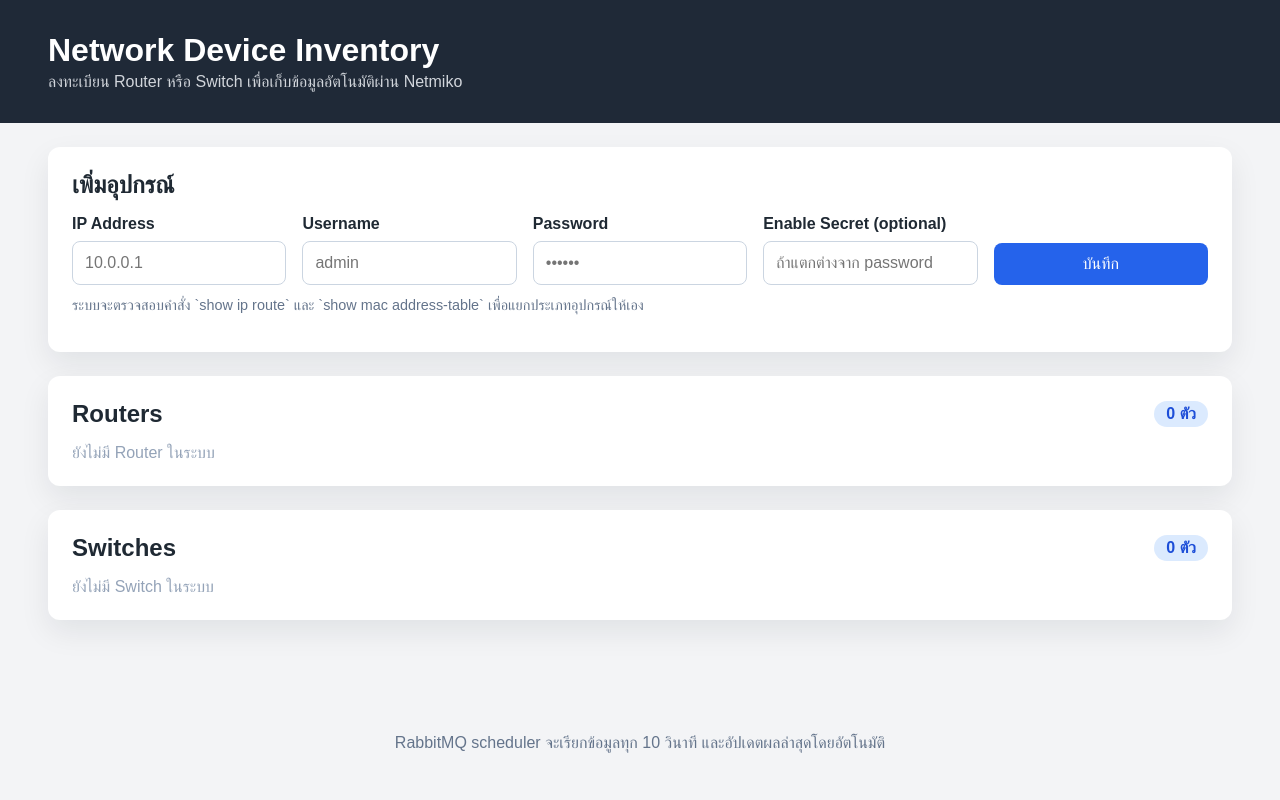
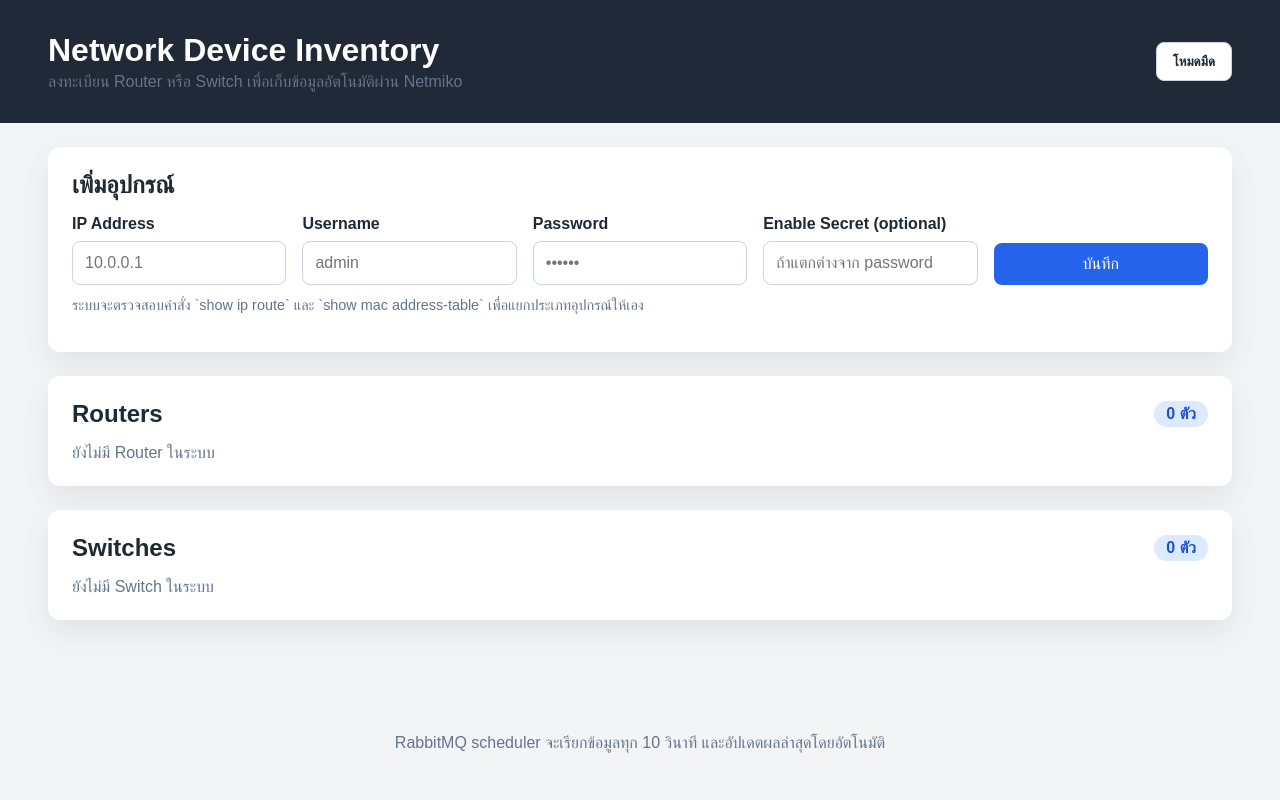
Before and after one commit to chalatphon/ipafianl, a Flask app: page / in a window 1280 px wide. Run offline with Flask 3, Linux system fonts and the light colour scheme; data that the repository does not hold is empty.

Commit message:
Add theme toggle functionality and update templates for dynamic styling

```diff
--- a/web/app.py
+++ b/web/app.py
@@ -6,6 +6,7 @@ from flask import render_template
 from flask import redirect
 from flask import url_for
 from flask import flash
+from flask import session
 from pymongo import MongoClient
 from bson import ObjectId
 from check import get_device_info
@@ -37,11 +38,20 @@ app = Flask(__name__)
 app.config["SECRET_KEY"] = os.environ.get("FLASK_SECRET", "change-me")
 
 
+@app.route("/theme", methods=["POST"])
+def toggle_theme():
+    current = session.get("theme", "light")
+    session["theme"] = "dark" if current == "light" else "light"
+    next_url = request.referrer or url_for("main")
+    return redirect(next_url)
+
+
 @app.route("/")
 def main():
     routers = list(mycol.find())
     switches = list(mysw.find())
-    return render_template("index.html", routers=routers, switches=switches)
+    theme = session.get("theme", "light")
+    return render_template("index.html", routers=routers, switches=switches, theme=theme)
 
 
 @app.route("/add", methods=["POST"])
@@ -104,6 +114,7 @@ def router_detail(ip):
             if name and name.lower().startswith("loopback"):
                 status_map[name] = intf
 
+    theme = session.get("theme", "light")
     return render_template(
         "router.html",
         router_ip=ip,
@@ -112,6 +123,7 @@ def router_detail(ip):
         loopbacks=loopback_records,
         loopback_status=status_map,
         static_routes=static_routes,
+        theme=theme,
     )
 
 
@@ -122,12 +134,14 @@ def switch_detail(ip):
     )
     vlans = list(switch_vlans.find({"switch_ip": ip}))
     vlan_status_map = {entry["interface"]: entry for entry in vlans}
+    theme = session.get("theme", "light")
     return render_template(
         "switch.html",
         switch_ip=ip,
         switch_status=status,
         vlans=vlans,
         vlan_status=vlan_status_map,
+        theme=theme,
     )
 
 
--- a/web/static/style.css
+++ b/web/static/style.css
@@ -2,8 +2,6 @@ body {
     font-family: Arial, sans-serif;
     margin: 0;
     padding: 0;
-    color: #1f2933;
-    background: #f3f4f6;
 }
 
 .page {
@@ -11,11 +9,45 @@ body {
     display: flex;
     flex-direction: column;
     gap: 1.5rem;
+    color: var(--text-color, #1f2933);
+    background: var(--bg-color, #f3f4f6);
+}
+
+.page.light {
+    --bg-color: #f3f4f6;
+    --card-bg: #fff;
+    --text-color: #1f2933;
+    --header-bg: #1f2937;
+    --header-text: #ffffff;
+    --muted-text: #64748b;
+    --border-color: #e2e8f0;
+    --chip-danger: #dc2626;
+    --chip-warning: #f97316;
+    --chip-success: #16a34a;
+    --secondary-bg: #ffffff;
+    --secondary-border: #cbd5e1;
+    --secondary-text: #1f2937;
+}
+
+.page.dark {
+    --bg-color: #111827;
+    --card-bg: #1f2937;
+    --text-color: #e5e7eb;
+    --header-bg: #0f172a;
+    --header-text: #f9fafb;
+    --muted-text: #94a3b8;
+    --border-color: #374151;
+    --chip-danger: #f87171;
+    --chip-warning: #fb923c;
+    --chip-success: #34d399;
+    --secondary-bg: #334155;
+    --secondary-border: #475569;
+    --secondary-text: #e2e8f0;
 }
 
 .header {
-    background: #1f2937;
-    color: #fff;
+    background: var(--header-bg, #1f2937);
+    color: var(--header-text, #ffffff);
     padding: 2rem 3rem;
     display: flex;
     align-items: center;
@@ -29,7 +61,7 @@ body {
 
 .header p {
     margin: 0.25rem 0 0;
-    color: #d1d5db;
+    color: var(--muted-text, #d1d5db);
 }
 
 .alert-stack {
@@ -61,7 +93,7 @@ body {
 .card {
     margin: 0 3rem;
     padding: 1.5rem;
-    background: #fff;
+    background: var(--card-bg, #fff);
     border-radius: 12px;
     box-shadow: 0 12px 30px rgba(15, 23, 42, 0.08);
 }
@@ -151,17 +183,17 @@ body {
     align-items: center;
     gap: 0.25rem;
     padding: 0.65rem 1rem;
-    background: #fff;
-    color: #1f2937;
+    background: var(--secondary-bg, #fff);
+    color: var(--secondary-text, #1f2937);
     border-radius: 8px;
     text-decoration: none;
     font-weight: 600;
-    border: 1px solid #cbd5e1;
+    border: 1px solid var(--secondary-border, #cbd5e1);
     transition: all 0.2s ease-in-out;
 }
 
 .btn-secondary:hover {
-    background: #f1f5f9;
+    background: rgba(148, 163, 184, 0.2);
 }
 
 .detail-header {
@@ -189,7 +221,7 @@ body {
 .data-table th,
 .data-table td {
     padding: 0.75rem;
-    border-bottom: 1px solid #e2e8f0;
+    border-bottom: 1px solid var(--border-color, #e2e8f0);
     text-align: left;
 }
 
@@ -234,15 +266,15 @@ body {
 }
 
 .btn-chip.success {
-    background: #16a34a;
+    background: var(--chip-success, #16a34a);
 }
 
 .btn-chip.warning {
-    background: #f97316;
+    background: var(--chip-warning, #f97316);
 }
 
 .btn-chip.danger {
-    background: #dc2626;
+    background: var(--chip-danger, #dc2626);
 }
 
 .btn-chip:hover {
@@ -251,7 +283,7 @@ body {
 
 .empty {
     margin: 0;
-    color: #94a3b8;
+    color: var(--muted-text, #94a3b8);
 }
 
 .loopback-actions {
--- a/web/templates/index.html
+++ b/web/templates/index.html
@@ -5,11 +5,16 @@
     <title>Network Collector</title>
     <link rel="stylesheet" href="/static/style.css" />
 </head>
-<body class="page">
+<body class="page {{ theme }}">
     <header class="header">
         <div>
             <h1>Network Device Inventory</h1>
             <p>ลงทะเบียน Router หรือ Switch เพื่อเก็บข้อมูลอัตโนมัติผ่าน Netmiko</p>
+        </div>
+        <div class="header-actions">
+            <form action="{{ url_for('toggle_theme') }}" method="POST">
+                <button type="submit" class="btn-secondary">{{ 'โหมดสว่าง' if theme == 'dark' else 'โหมดมืด' }}</button>
+            </form>
         </div>
     </header>
 
--- a/web/templates/router.html
+++ b/web/templates/router.html
@@ -5,7 +5,7 @@
     <title>Router {{ router_ip }}</title>
     <link rel="stylesheet" href="/static/style.css" />
 </head>
-<body class="page">
+<body class="page {{ theme }}">
     <header class="header detail-header">
         <div>
             <h1>Router: {{ router_ip }}</h1>
@@ -14,6 +14,9 @@
         <div class="action-buttons">
             <a href="/" class="btn-secondary">← กลับหน้าหลัก</a>
             <a href="{{ url_for('router_detail', ip=router_ip) }}" class="btn-secondary">Refresh</a>
+            <form action="{{ url_for('toggle_theme') }}" method="POST">
+                <button type="submit" class="btn-secondary">{{ 'โหมดสว่าง' if theme == 'dark' else 'โหมดมืด' }}</button>
+            </form>
         </div>
     </header>
 
--- a/web/templates/switch.html
+++ b/web/templates/switch.html
@@ -5,7 +5,7 @@
     <title>Switch {{ switch_ip }}</title>
     <link rel="stylesheet" href="/static/style.css" />
 </head>
-<body class="page">
+<body class="page {{ theme }}">
     <header class="header detail-header">
         <div>
             <h1>Switch: {{ switch_ip }}</h1>
@@ -14,6 +14,9 @@
         <div class="action-buttons">
             <a href="/" class="btn-secondary">← กลับหน้าหลัก</a>
             <a href="{{ url_for('switch_detail', ip=switch_ip) }}" class="btn-secondary">Refresh</a>
+            <form action="{{ url_for('toggle_theme') }}" method="POST">
+                <button type="submit" class="btn-secondary">{{ 'โหมดสว่าง' if theme == 'dark' else 'โหมดมืด' }}</button>
+            </form>
         </div>
     </header>
 
```
